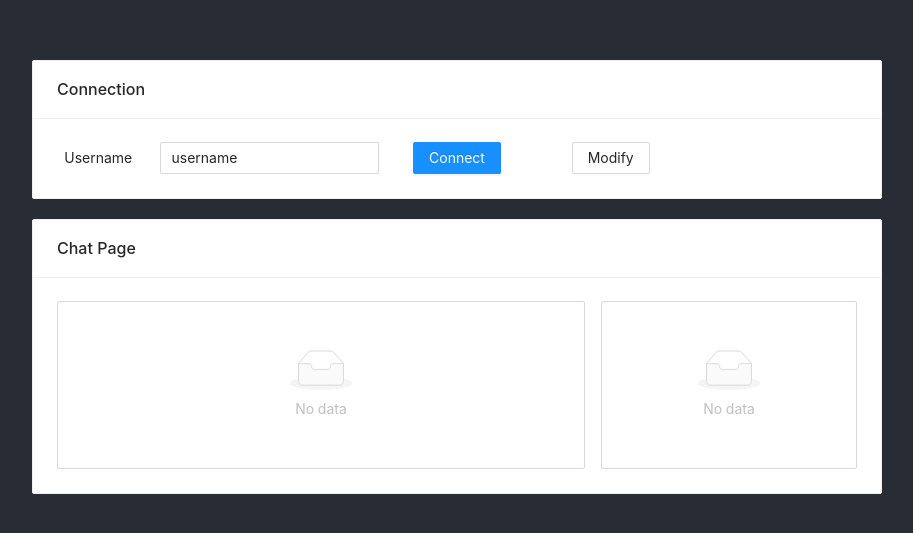
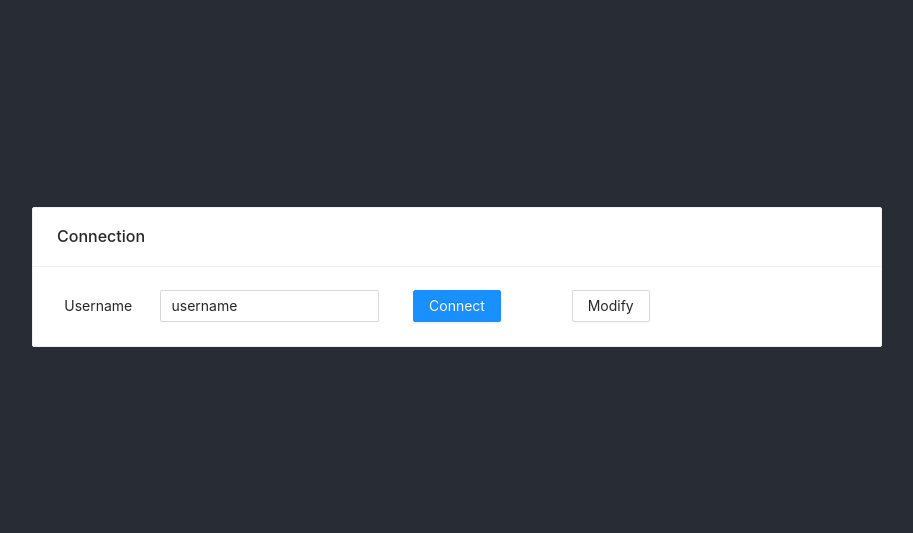
Before and after one commit to atohallen/persado_assignment, a React (Create React App) app: page / in a window 1280 px wide. Shown: the part 113-646 px from the top of the page, without its empty margins (183-1096 px from the left). Built offline with nearby package versions, Linux system fonts and the light colour scheme; the HTML template or start-up script is replaced by a standard one.

Commit message:
chat page

```diff
--- a/src/components/Main/Chat.js
+++ b/src/components/Main/Chat.js
@@ -1,9 +1,11 @@
 import React, { useEffect, useState } from 'react';
-import { Card, List, Row, Col } from 'antd';
+import { Card, List, Row, Col, Button, Input } from 'antd';
 
-const Receiver = ({ message }) => {
-  const [messages, setMessages] = useState([])
-  const [users, setUsers] = useState([]);
+const Receiver = ({ user, payload, sendPrivateMessage, sendPublicMessage }) => {
+  const [ messages, setMessages ] = useState([])
+  const [ users, setUsers ] = useState(['--all--', 'aaa', 'bbb', 'ccc', 'ddd', 'eee', 'fff']);
+  const [ selectedUser, setSelectedUser ] = useState('--all--');
+  const [ message, setMessage ] = useState('');
 
   const renderMessages = (item) => {
     const title = '';
@@ -18,27 +20,40 @@ const Receiver = ({ message }) => {
     )
   }
 
-  const renderUsers = (user) => {
+  const renderUsers = (user) => (
+    <List.Item
+      style={user === selectedUser ? { backgroundColor: '#e6f7ff' } : {}}
+      onClick={() => setSelectedUser(user)}
+    >
+      <List.Item.Meta
+        title={user}
+      />
+    </List.Item>
+  )
 
-  }
+  useEffect(() => {
+    if (user) {
+      setUsers([...users, user])
+    }
+  }, [user])
 
-  // useEffect(() => {
-  //   if (message.username) {
-  //     setMessages(messages => [...messages, message])
-  //   }
-  // }, [message])
-
+  useEffect(() => {
+    if (payload.message) {
+      setMessages([...messages, payload]);
+    }
+  }, [payload]);
 
   return (
     <Card title="Chat Page">
-      <Row gutter={16} >
+      <Row gutter={[16, 16]} >
         <Col span={16}>
           <List
             size="small"
             bordered
             dataSource={messages}
             renderItem={renderMessages}
-          />
+            style={{ height: '250px', overflowY: 'auto' }}
+        />
         </Col>
         <Col span={8}>
           <List
@@ -46,7 +61,22 @@ const Receiver = ({ message }) => {
             bordered
             dataSource={users}
             renderItem={renderUsers}
+            style={{ height: '250px', overflowY: 'auto' }}
           />
+        </Col>
+      </Row>
+      <Row gutter={16}>
+        <Col span={16}>
+          <Input value={message} onChange={(e) => setMessage(e.target.value)} />
+        </Col>
+        <Col span={8}>
+          <Button
+            onClick={selectedUser === '--all--' ? sendPublicMessage : sendPrivateMessage}
+            disabled={message === ''}
+            block
+          >
+            {selectedUser === '--all--' ? 'Send to All' : `Send to ${selectedUser}`}
+          </Button>
         </Col>
       </Row>
     </Card>
--- a/src/components/Main/index.js
+++ b/src/components/Main/index.js
@@ -99,12 +99,15 @@ const MainPage = () => {
         disconnect={mqttDisconnect}
         connectBtn={connectStatus}
       />
-      <Chat
-        setUser={setUser}
-        setPayload={setPayload}
-        sendPrivateMessage={sendPrivateMessage}
-        sendPublicMessage={sendPublicMessage}
-      />
+      {
+        connectStatus === 'Connected' &&
+          <Chat
+            user={user}
+            payload={payload}
+            sendPrivateMessage={sendPrivateMessage}
+            sendPublicMessage={sendPublicMessage}
+          />
+      }
     </>
   )
 }
```
